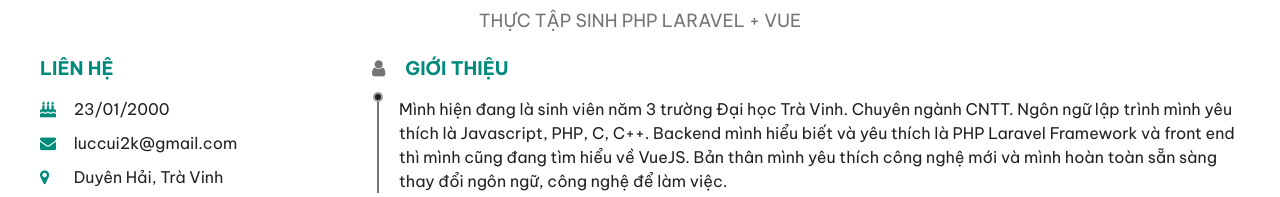
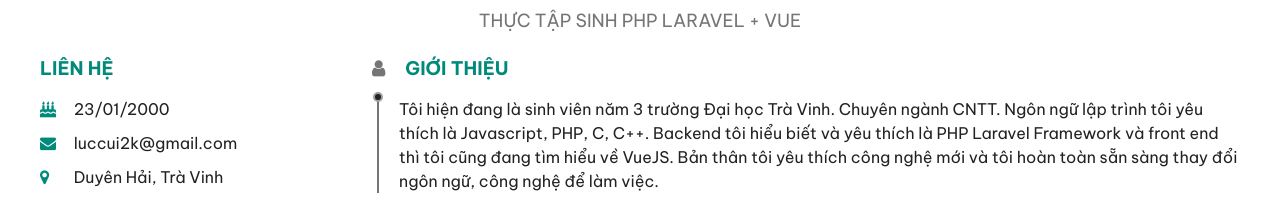
Before and after one commit to luccui000/luccui000.github.io, a plain HTML site: page index.html in a window 1280 px wide. Shown: the part 151-348 px from the top of the page. Drawn offline with Linux system fonts and the light colour scheme.

Commit message:
Update minh thanh em

```diff
--- a/index.html
+++ b/index.html
@@ -93,7 +93,7 @@
         const introduces = [
             {
                 name: '',
-                value: 'Mình hiện đang là sinh viên năm 3 trường Đại học Trà Vinh. Chuyên ngành CNTT. Ngôn ngữ lập trình mình yêu thích là Javascript, PHP, C, C++. Backend mình hiểu biết và yêu thích là PHP Laravel Framework và front end thì mình cũng đang tìm hiểu về VueJS. Bản thân mình yêu thích công nghệ mới và mình hoàn toàn sẵn sàng thay đổi ngôn ngữ, công nghệ để làm việc.'
+                value: 'Tôi hiện đang là sinh viên năm 3 trường Đại học Trà Vinh. Chuyên ngành CNTT. Ngôn ngữ lập trình tôi yêu thích là Javascript, PHP, C, C++. Backend tôi hiểu biết và yêu thích là PHP Laravel Framework và front end thì tôi cũng đang tìm hiểu về VueJS. Bản thân tôi yêu thích công nghệ mới và tôi hoàn toàn sẵn sàng thay đổi ngôn ngữ, công nghệ để làm việc.'
             }
         ];
         const projects = [
```
